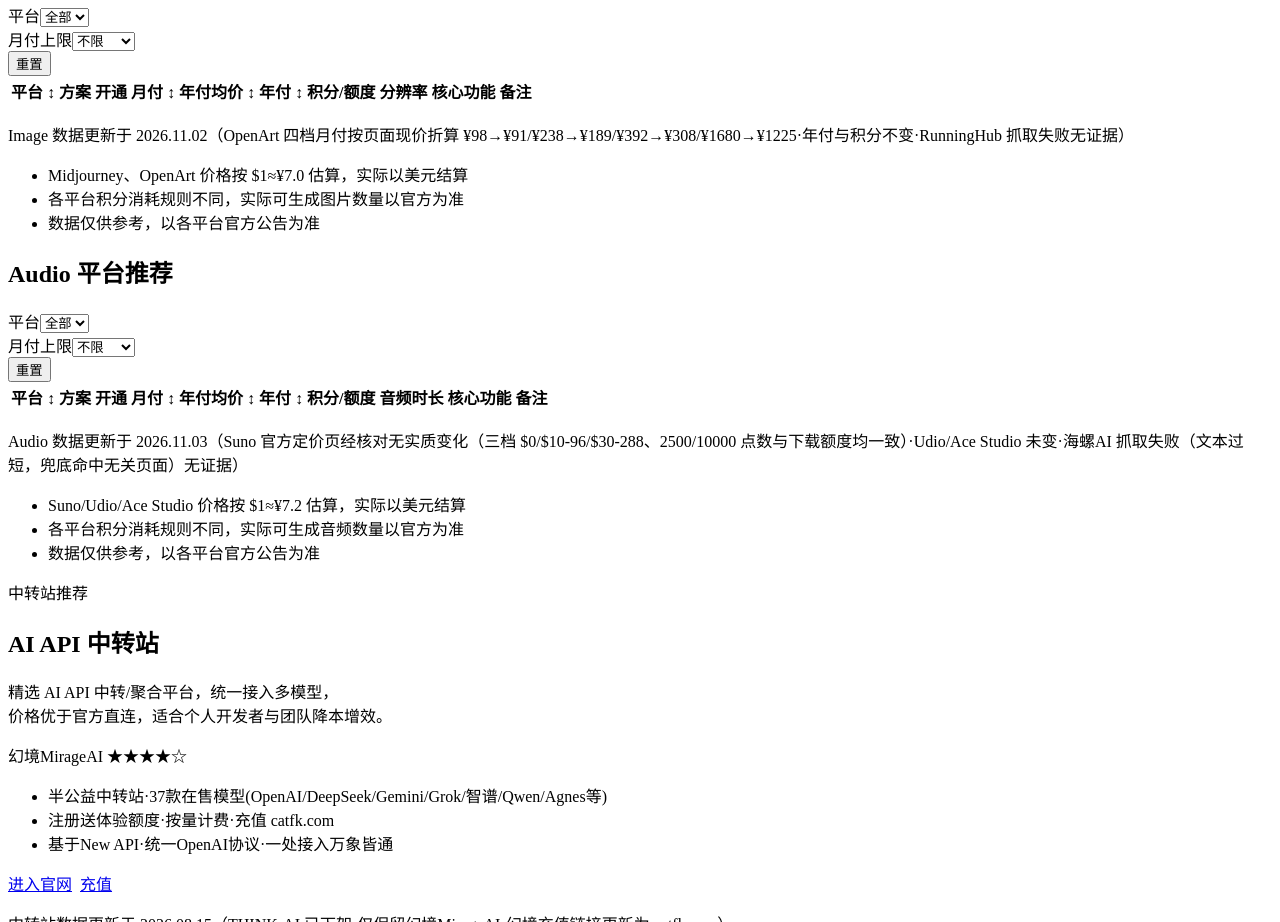
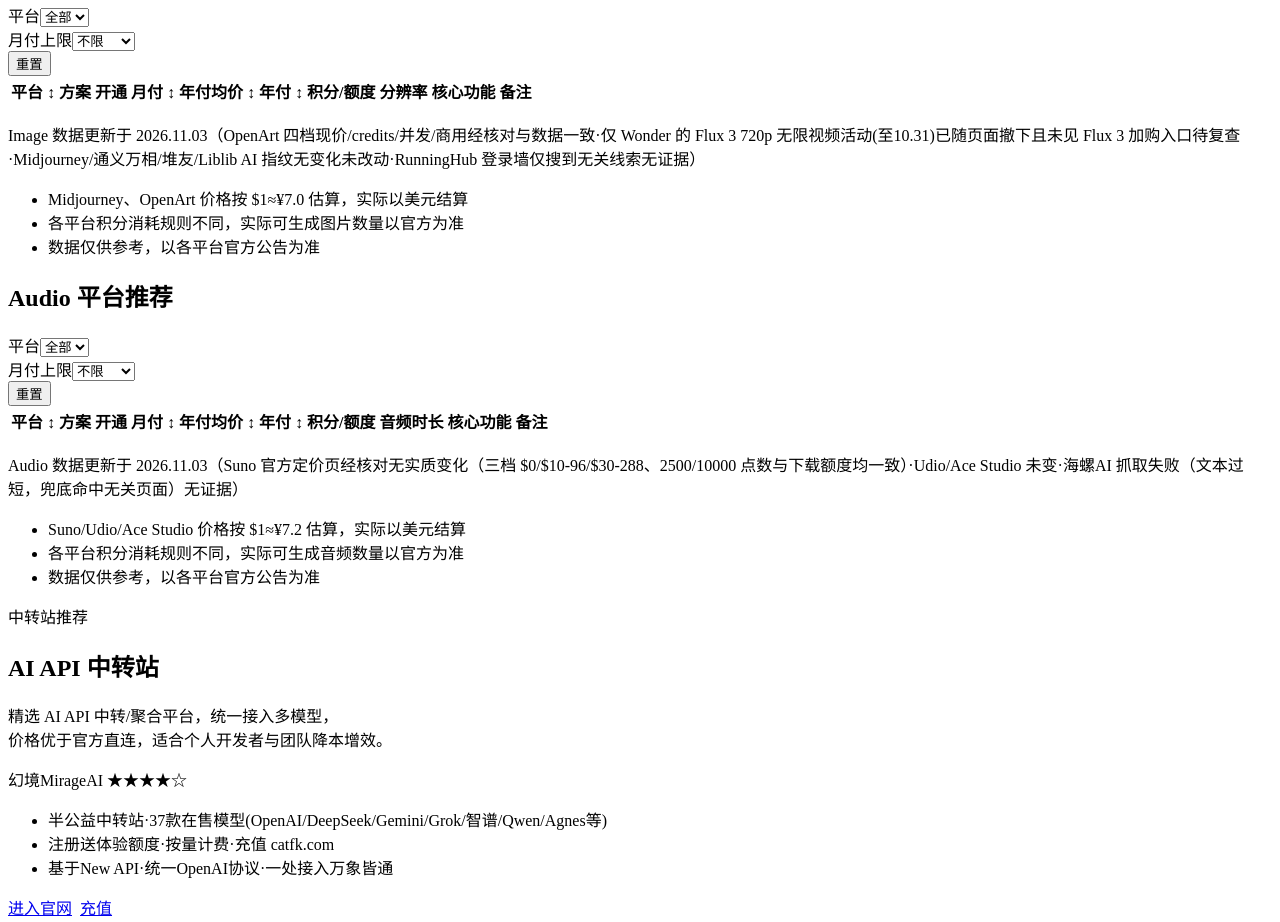
Before and after one commit to HsMirage/AIPlanHub, a plain HTML site: page index.html in a window 1280 px wide. Shown: the part 6340-7262 px from the top of the page. Drawn offline with Linux system fonts and the light colour scheme; a script that the page names is missing.

Commit message:
fix: Image 数据更新 2026.11.03

```diff
--- a/index.html
+++ b/index.html
@@ -500,7 +500,7 @@
       </div>
     </section>
     <section class="section notes-section">
-      <p class="section-update-date">Image 数据更新于 2026.11.02（OpenArt 四档月付按页面现价折算 ¥98→¥91/¥238→¥189/¥392→¥308/¥1680→¥1225·年付与积分不变·RunningHub 抓取失败无证据）</p>
+      <p class="section-update-date">Image 数据更新于 2026.11.03（OpenArt 四档现价/credits/并发/商用经核对与数据一致·仅 Wonder 的 Flux 3 720p 无限视频活动(至10.31)已随页面撤下且未见 Flux 3 加购入口待复查·Midjourney/通义万相/堆友/Liblib AI 指纹无变化未改动·RunningHub 登录墙仅搜到无关线索无证据）</p>
       <ul class="notes-list">
         <li>Midjourney、OpenArt 价格按 $1≈¥7.0 估算，实际以美元结算</li>
         <li>各平台积分消耗规则不同，实际可生成图片数量以官方为准</li>
```
Also changed, not shown: README.md.
